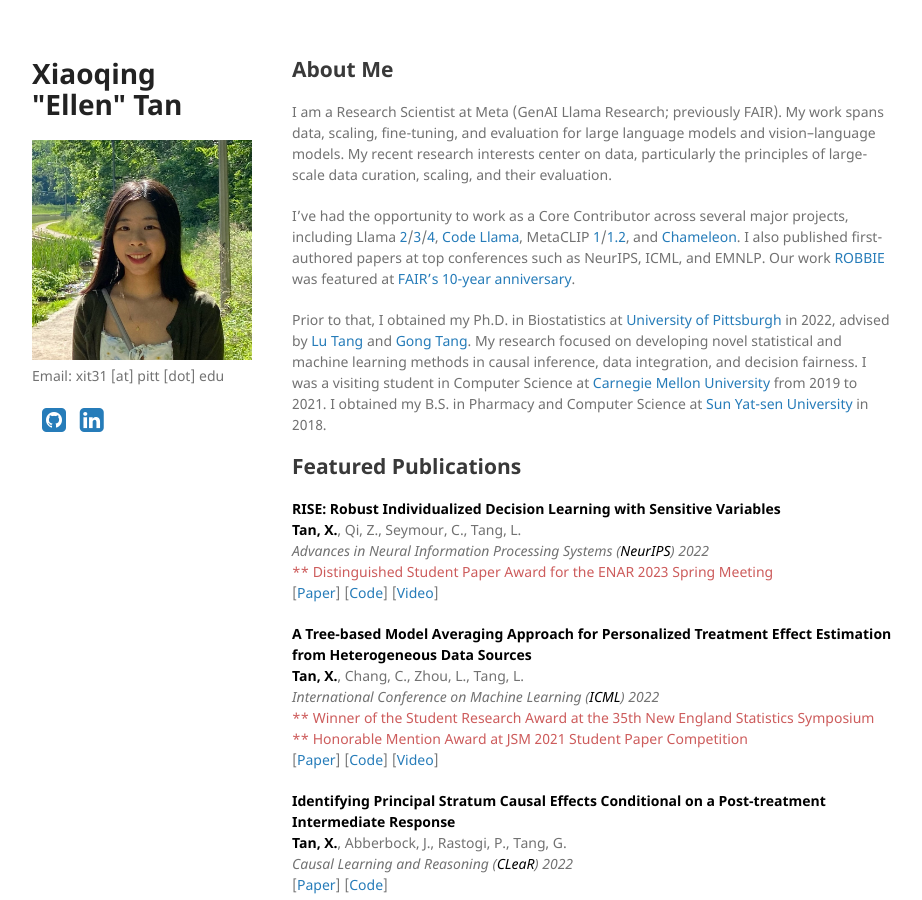
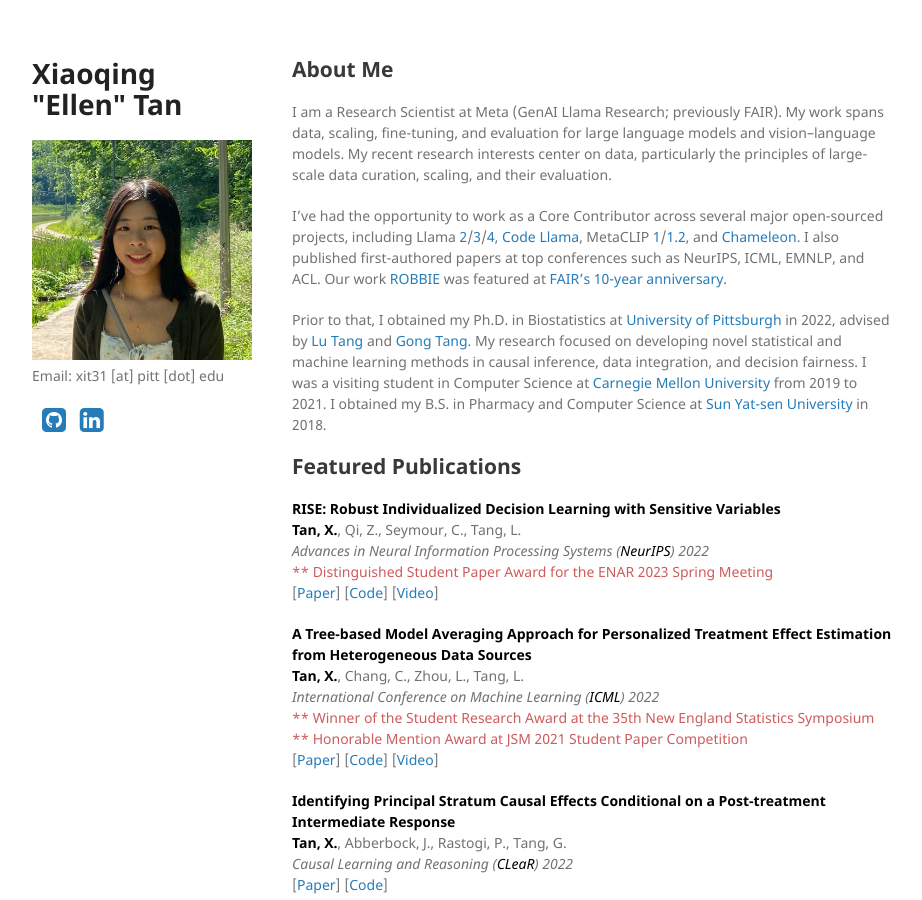
Before and after one commit to ellenxtan/ellenxtan.github.io, a Jekyll site: the page built from index.md, in a window 1280 px wide and 900 px high. Shown: the whole window, without its empty margins (178-1100 px from the left). Built offline with Jekyll 4.4.1, drawn with Linux system fonts in a browser that asks for light colours; a style sheet for code colours, icons or effects is not loaded; our own code applies the rules of GitHub Pages for plain Markdown files.

Commit message:
update intro; todo pubs

```diff
--- a/index.md
+++ b/index.md
@@ -4,7 +4,7 @@ layout: default
 ## About Me
 I am a Research Scientist at Meta (GenAI Llama Research; previously FAIR). My work spans data, scaling, fine-tuning, and evaluation for large language models and vision–language models. My recent research interests center on data, particularly the principles of large-scale data curation, scaling, and their evaluation.
 
-I've had the opportunity to work as a Core Contributor across several major projects, including Llama [2](https://arxiv.org/pdf/2307.09288)/[3](https://arxiv.org/pdf/2407.21783)/[4](https://ai.meta.com/blog/llama-4-multimodal-intelligence/), [Code Llama](https://arxiv.org/pdf/2308.12950), MetaCLIP [1](https://arxiv.org/pdf/2309.16671)/[1.2](https://arxiv.org/pdf/2410.17251), and [Chameleon](https://arxiv.org/pdf/2405.09818). I also published first-authored papers at top conferences such as NeurIPS, ICML, and EMNLP. Our work [ROBBIE](https://arxiv.org/pdf/2311.18140) was featured at [FAIR's 10-year anniversary](https://ai.meta.com/blog/fair-progress-and-learnings-across-socially-responsible-ai-research/).
+I've had the opportunity to work as a Core Contributor across several major open-sourced projects, including Llama [2](https://arxiv.org/pdf/2307.09288)/[3](https://arxiv.org/pdf/2407.21783)/[4](https://ai.meta.com/blog/llama-4-multimodal-intelligence/), [Code Llama](https://arxiv.org/pdf/2308.12950), MetaCLIP [1](https://arxiv.org/pdf/2309.16671)/[1.2](https://arxiv.org/pdf/2410.17251), and [Chameleon](https://arxiv.org/pdf/2405.09818). I also published first-authored papers at top conferences such as NeurIPS, ICML, EMNLP, and ACL. Our work [ROBBIE](https://arxiv.org/pdf/2311.18140) was featured at [FAIR's 10-year anniversary](https://ai.meta.com/blog/fair-progress-and-learnings-across-socially-responsible-ai-research/).
 
 Prior to that, I obtained my Ph.D. in Biostatistics at [University of Pittsburgh](https://publichealth.pitt.edu/biostatistics) in 2022, advised by [Lu Tang](https://publichealth.pitt.edu/home/directory/lu-tang) and [Gong Tang](https://publichealth.pitt.edu/home/directory/gong-tang). My research focused on developing novel statistical and machine learning methods in causal inference, data integration, and decision fairness. I was a visiting student in Computer Science at [Carnegie Mellon University](https://www.cs.cmu.edu/) from 2019 to 2021. I obtained my B.S. in Pharmacy and Computer Science at [Sun Yat-sen University](https://www.sysu.edu.cn/sysuen/) in 2018.
 
```
